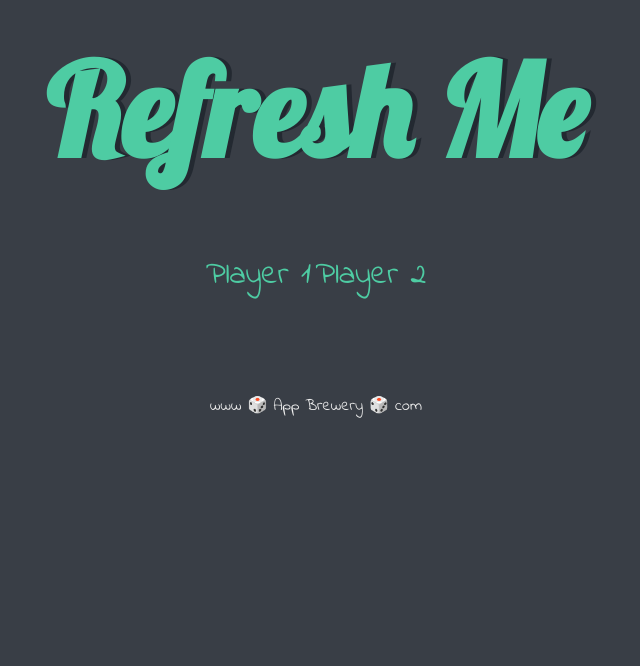
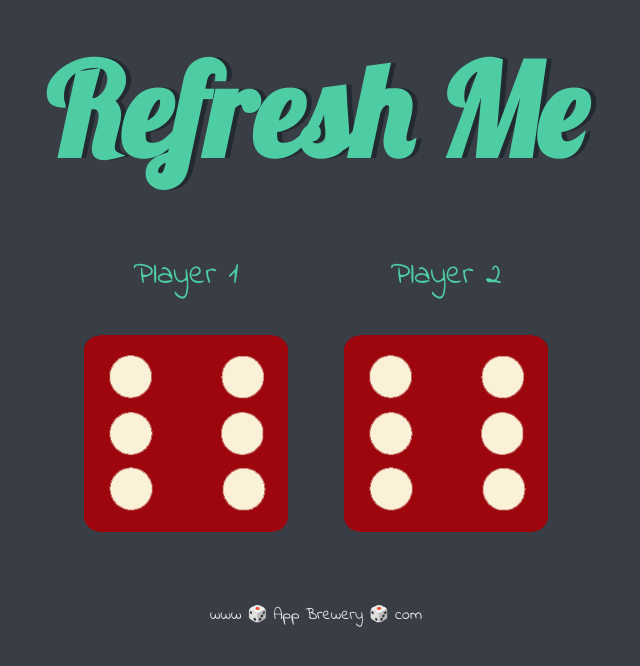
Before and after one commit to teomankirma/Dicee, a website built with Parcel: page dicee.html in a window 1280 px wide. Shown: the whole page, without its empty margins (324-964 px from the left). Built offline with nearby package versions, Linux system fonts and the light colour scheme.

Commit message:
feat: dice6 images added to html for default

```diff
--- a/dicee.html
+++ b/dicee.html
@@ -17,12 +17,12 @@
 
     <div class="dice">
       <p>Player 1</p>
-      <!-- <img class="img1" src=""> -->
+      <img class="img1" src="/images/dice6.png">
     </div>
 
     <div class="dice">
       <p>Player 2</p>
-      <!-- <img class="img2" src=""> -->
+      <img class="img2" src="/images/dice6.png">
     </div>
 
   </div>
```
